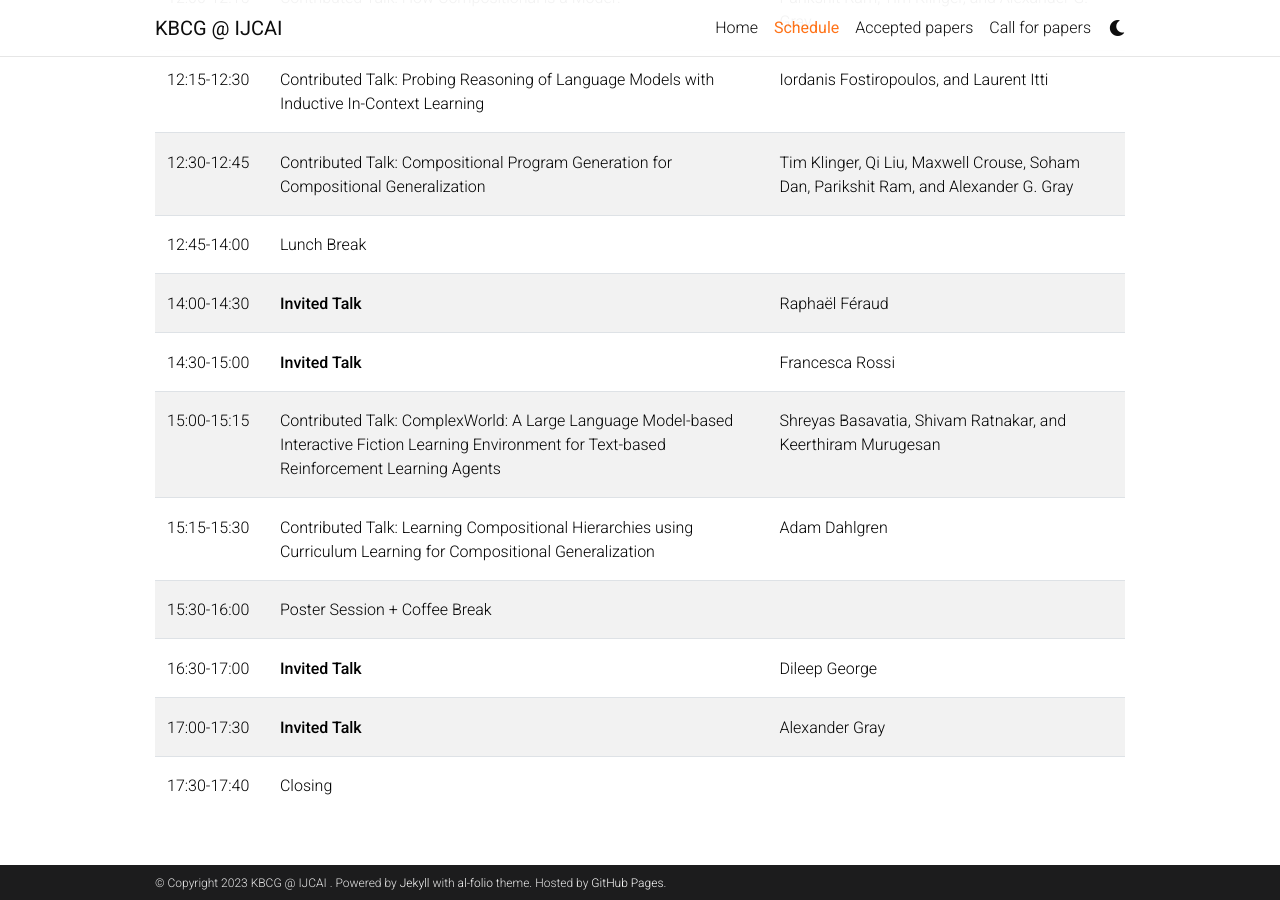
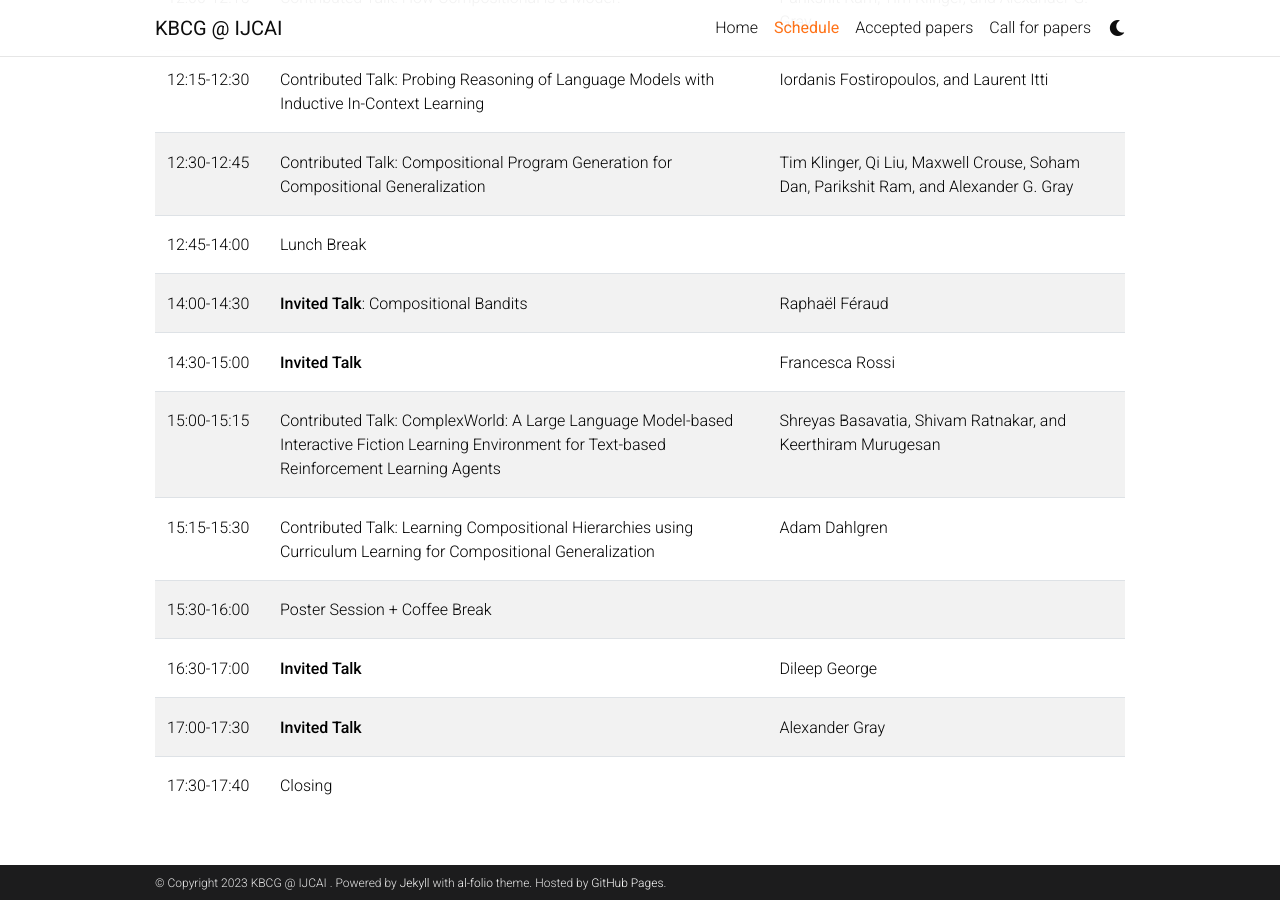
Before and after one commit to KnowledgeAI/KnowledgeAI.github.io, a Jekyll site: the page built from _pages/schedule.md, in a window 1280 px wide and 900 px high, scrolled down 1138 px. Built offline with Jekyll 4.4.1, drawn with Linux system fonts in a browser that asks for light colours; comment, search, counter and statistics services are not loaded; a style sheet for code colours, icons or effects is not loaded.

Commit message:
[DBG] add title

```diff
--- a/_pages/schedule.md
+++ b/_pages/schedule.md
@@ -22,7 +22,7 @@ nav_order: 1
 | 12:15-12:30 | Contributed Talk: Probing Reasoning of Language Models with Inductive In-Context Learning | Iordanis Fostiropoulos, and Laurent Itti |
 | 12:30-12:45 | Contributed Talk: Compositional Program Generation for Compositional Generalization | Tim Klinger, Qi Liu, Maxwell Crouse, Soham Dan, Parikshit Ram, and Alexander G. Gray |
 | 12:45-14:00 | Lunch Break |  |
-| 14:00-14:30 | **Invited Talk** | Raphaël Féraud |
+| 14:00-14:30 | **Invited Talk**: Compositional Bandits | Raphaël Féraud |
 | 14:30-15:00 | **Invited Talk** | Francesca Rossi |
 | 15:00-15:15 | Contributed Talk: ComplexWorld: A Large Language Model-based Interactive Fiction Learning Environment for Text-based Reinforcement Learning Agents | Shreyas Basavatia, Shivam Ratnakar, and Keerthiram Murugesan |
 | 15:15-15:30 | Contributed Talk: Learning Compositional Hierarchies using Curriculum Learning for Compositional Generalization | Adam Dahlgren |
```
